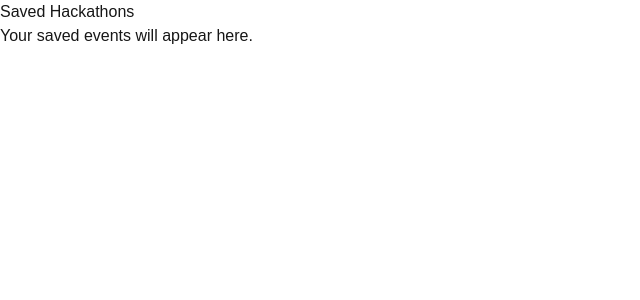
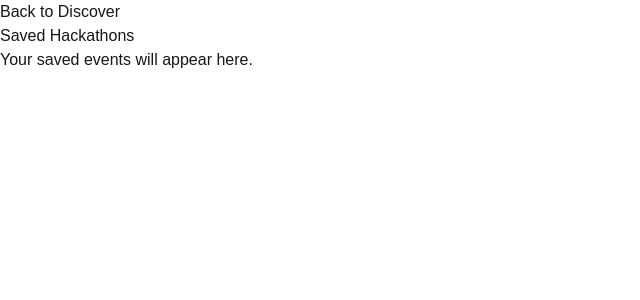
Before and after one commit to Siddhgarg3/Hacktracker, a Next.js app in the folder hacktracker-next/: page /saved in a window 1280 px wide. Shown: the top 300 px of the page, without its empty margins (0-640 px from the left). Built offline with nearby package versions, Linux system fonts and the light colour scheme.

Commit message:
Linked pages together

```diff
--- a/hacktracker-next/app/page.jsx
+++ b/hacktracker-next/app/page.jsx
@@ -1,7 +1,9 @@
+import Link from "next/link";
 
 export default function Home() {
   return (<>
   <h1> Discover Hackathons </h1>
+  <Link href = "/saved"> Saved Hackathons </Link>
   </>
   );
 }
--- a/hacktracker-next/app/saved/page.jsx
+++ b/hacktracker-next/app/saved/page.jsx
@@ -1,12 +1,15 @@
+import Link from "next/link";
 export default function SavedHackathons(){
     return (
         <>
+        <Link href="/"> Back to Discover </Link>
         <h1>
             Saved Hackathons
         </h1>
         <p>
             Your saved events will appear here.
         </p>
+
         </>
     )
 }
```
